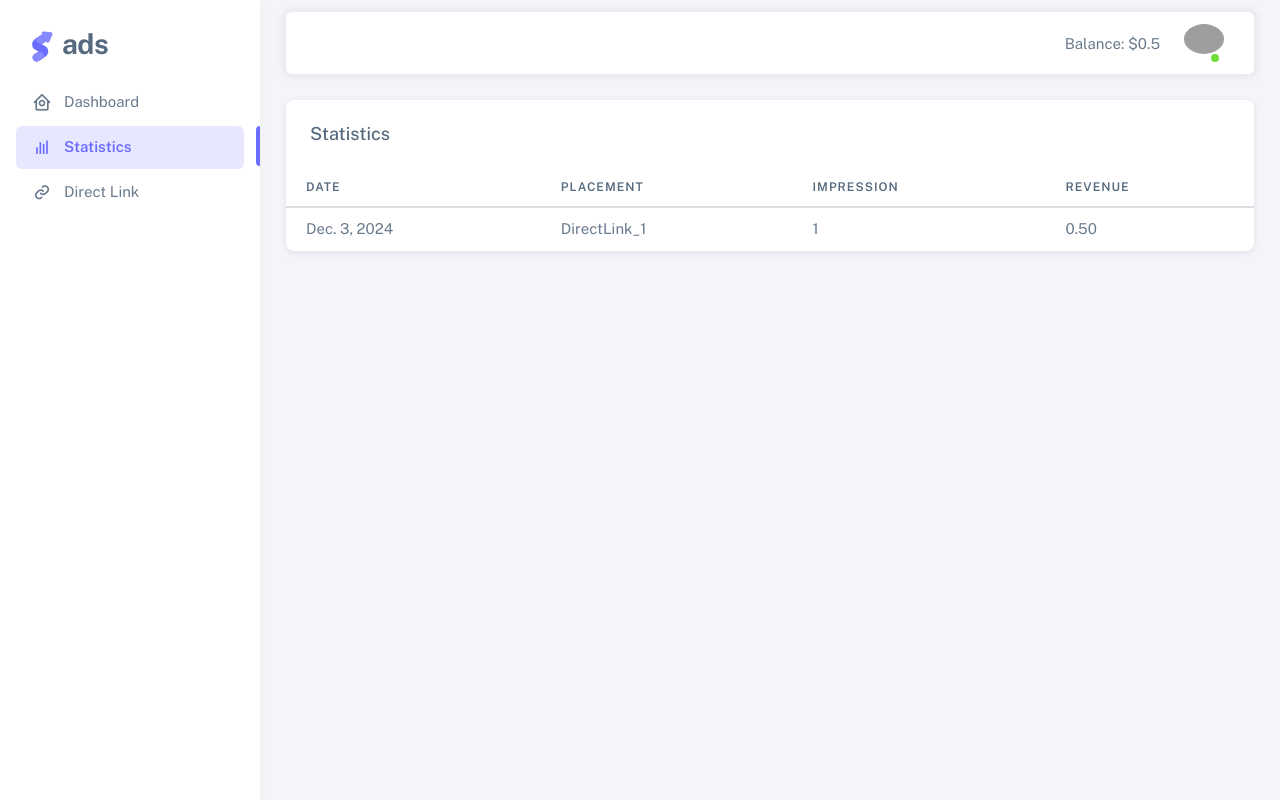
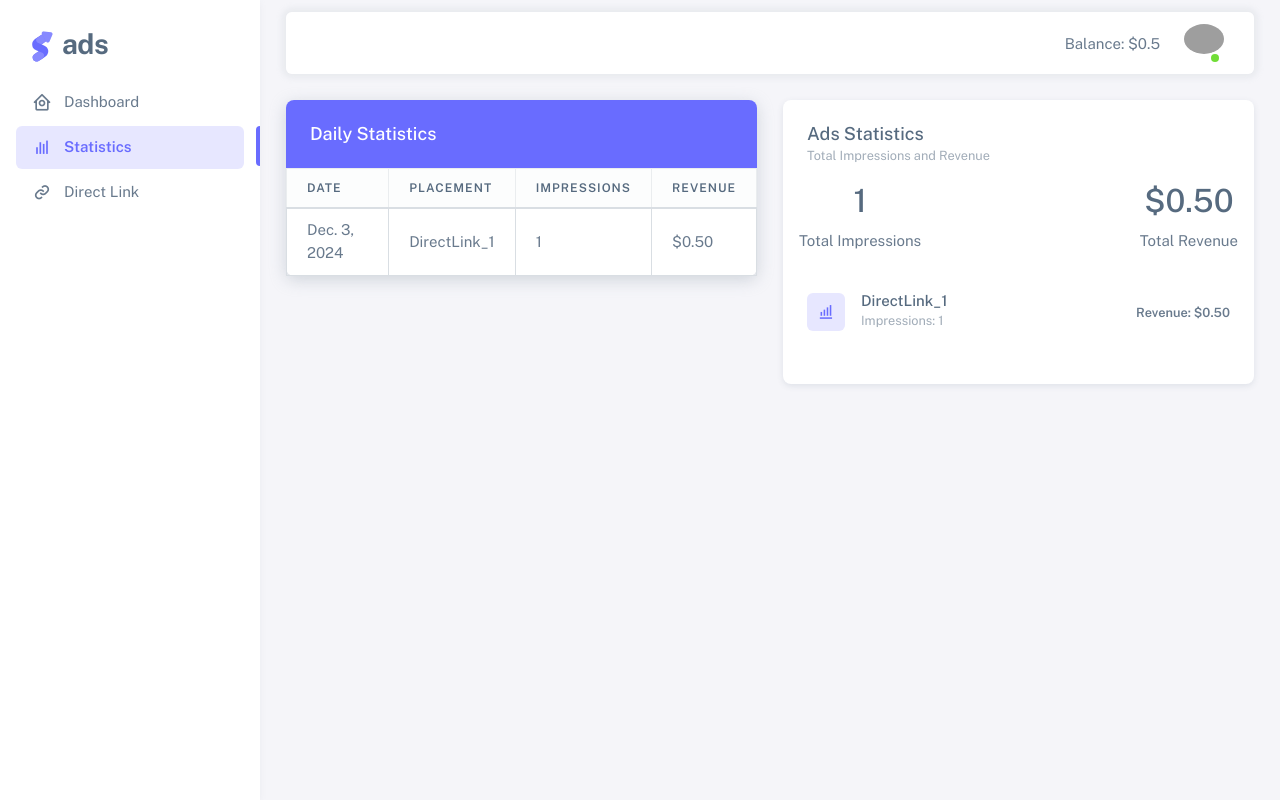
Before and after one commit to Rifat977/adestrra, a Django app: page /statistics/ in a window 1280 px wide. Run offline with Django 5.2, Linux system fonts and the light colour scheme; a user stored in the database is signed in; data comes from the database, SQL or seed files in the repository; some libraries are stand-ins or nearby versions; grey boxes are pictures that could not be loaded.

Commit message:
update statistics

```diff
--- a/core/views.py
+++ b/core/views.py
@@ -37,14 +37,49 @@ def direct_link(request):
     }
     return render(request, 'direct-link.html', context)
 
+from collections import defaultdict
+from django.db.models import Sum, F
+
 
 @login_required
 def statistics(request):
-    statistics = AdStatistics.objects.filter(user=request.user)
-    context = {
+    grouped_statistics = (
+        AdStatistics.objects.filter(user=request.user)
+        .values('placement__title')
+        .annotate(
+            total_impressions=Sum('impressions'),
+            total_revenue=Sum('revenue')
+        )
+        .order_by('-total_revenue')
+    )
+
+    statistics = AdStatistics.objects.filter(user=request.user).order_by('-id')
+
+    chart_data = {
+        "placements": [item["placement__title"] for item in grouped_statistics],
+        "series": [
+            {
+                "name": "Impressions",
+                "data": [item["total_impressions"] for item in grouped_statistics],
+            },
+            {
+                "name": "Revenue",
+                "data": [item["total_revenue"] for item in grouped_statistics],
+            },
+        ],
+    }
+
+    total_impressions = sum(item["total_impressions"] for item in grouped_statistics)
+
+    total_revenue = sum(item["total_revenue"] for item in grouped_statistics)
+
+    return render(request, 'statistics.html', {
+        'grouped_statistics': grouped_statistics,
+        'chart_data': chart_data,
+        'total_impressions': total_impressions,
+        'total_revenue' : total_revenue,
         'statistics' : statistics
-    }
-    return render(request, 'statistics.html', context)
+    })
 
 
 @login_required
--- a/template/statistics.html
+++ b/template/statistics.html
@@ -5,68 +5,116 @@
 
 {% block content %}
 <div class="content-wrapper">
-  <!-- Content -->
-
   <div class="container-xxl flex-grow-1 container-p-y">
 
-    <div class="card">
-      <h5 class="card-header">Statistics</h5>
-      <div class="table-responsive text-nowrap">
-        <table class="table">
-          <thead>
+    <div class="row">
+      <div class="col-lg-6">
+        <div class="card shadow">
+          <h5 class="card-header bg-primary text-white">Daily Statistics</h5>
+          <div class="table-responsive">
+            <table class="table table-hover table-bordered">
+              <thead class="table-light">
                 <tr>
                   <th>Date</th>
                   <th>Placement</th>
-              <th>Impression</th>
+                  <th>Impressions</th>
                   <th>Revenue</th>
                 </tr>
               </thead>
-          <tbody class="table-border-bottom-0">
-
+              <tbody>
                 {% for stat in statistics %}
                 <tr>
-              <td>{{stat.date}}</td>
-              <td>{{stat.placement}}</td>
-              <td>{{stat.impressions}}</td>
-              <td>{{stat.revenue}}</td>
+                  <td>{{ stat.date }}</td>
+                  <td>{{ stat.placement }}</td>
+                  <td>{{ stat.impressions }}</td>
+                  <td>${{ stat.revenue|floatformat:2 }}</td>
                 </tr>
                 {% endfor %}
-
               </tbody>
             </table>
           </div>
         </div>
+      </div>
+      <div class="col-md-6">
+        <div class="card h-100">
+          <div class="card-header d-flex align-items-center justify-content-between pb-0">
+            <div class="card-title mb-0">
+              <h5 class="m-0 me-2">Ads Statistics</h5>
+              <small class="text-muted">Total Impressions and Revenue</small>
+            </div>
+          </div>
 
+          <div class="d-flex justify-content-between align-items-center p-3">
+            <div class="d-flex flex-column align-items-center gap-1">
+              <h2 class="mb-2">{{ total_impressions }}</h2>
+              <span>Total Impressions</span>
+            </div>
+            <div class="d-flex flex-column align-items-center gap-1">
+              <h2 class="mb-2">${{ total_revenue|floatformat:2 }}</h2>
+              <span>Total Revenue</span>
+            </div>
+          </div>
+
+          <div class="card-body">
+            <ul class="p-0 m-0">
+              {% for item in grouped_statistics %}
+              <li class="d-flex mb-4 pb-1">
+                <div class="avatar flex-shrink-0 me-3">
+                  <span class="avatar-initial rounded bg-label-primary">
+                    <i class="bx bx-bar-chart-alt"></i>
+                  </span>
+                </div>
+                <div class="d-flex w-100 flex-wrap align-items-center justify-content-between gap-2">
+                  <div class="me-2">
+                    <h6 class="mb-0">{{ item.placement__title }}</h6>
+                    <small class="text-muted">Impressions: {{ item.total_impressions }}</small>
+                  </div>
+                  <div class="user-progress">
+                    <small class="fw-semibold">Revenue: ${{ item.total_revenue|floatformat:2 }}</small>
+                  </div>
+                </div>
+              </li>
+              {% endfor %}
+            </ul>
+          </div>
+        </div>
+      </div>
+
+    </div>
+
+  </div>
+</div>
+
+<script src="https://cdn.jsdelivr.net/npm/apexcharts"></script>
 <script>
   document.addEventListener("DOMContentLoaded", function () {
-        const copyButtons = document.querySelectorAll(".copy-link-btn");
+    const chartData = {{ chart_data|safe }};
+const options = {
+  series: chartData.series,
+  chart: {
+    height: 400,
+    type: 'bar',
+    toolbar: { show: false }
+  },
+  xaxis: {
+    categories: chartData.placements,
+    title: { text: 'Placements' }
+  },
+  yaxis: {
+    title: { text: 'Values' }
+  },
+  colors: ['#008FFB', '#FF4560'],
+  tooltip: {
+    shared: true,
+    intersect: false
+  }
+};
 
-        copyButtons.forEach(button => {
-          button.addEventListener("click", function () {
-            const link = this.getAttribute("data-link");
 
-            navigator.clipboard.writeText(link).then(() => {
-              this.textContent = "Copied!";
-              this.classList.remove("btn-primary");
-              this.classList.add("btn-info");
-
-              setTimeout(() => {
-                this.textContent = "Copy Link";
-                this.classList.remove("btn-info");
-                this.classList.add("btn-primary");
-              }, 2000);
-            }).catch(err => {
-              console.error("Failed to copy text: ", err);
-            });
-          });
-        });
+    const chart = new ApexCharts(document.querySelector("#orderStatisticsChart"), options);
+    chart.render();
   });
 </script>
 
 
-  </div>
-  <!-- / Content -->
-
-
-</div>
 {% endblock %}
```
Lines whose indentation alone changed are shown as unchanged.
